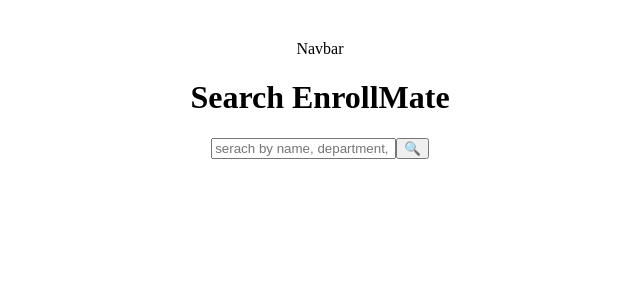
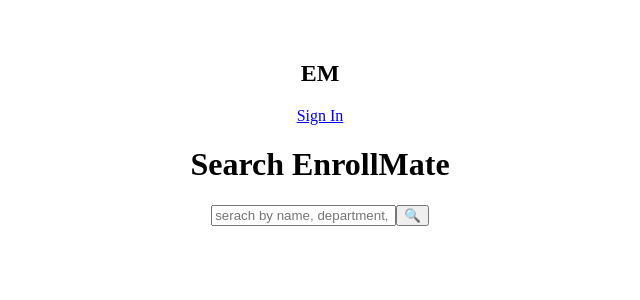
Before and after one commit to Obamg3017/EnrollMate-Front-End, a React (Vite) app: page / in a window 1280 px wide. Shown: the top 300 px of the page, without its empty margins (320-960 px from the left). Built offline with nearby package versions, Linux system fonts and the light colour scheme.

Commit message:
complete navbar without css and handle sign out in app.jsx

```diff
--- a/src/App.jsx
+++ b/src/App.jsx
@@ -17,9 +17,13 @@ import { Footer } from "./components/Footer/Footer.jsx";
 const App = () => {
   const [student, setStudent] = useState(null)
 
+  const handleSignOut = () => {
+    setStudent(null);
+  };
+
   return (
     <div>
-      <Navbar />
+      <Navbar student={student} handleSignOut={handleSignOut} />
       <Routes>
         <Route
           path="/students/register"
--- a/src/components/Navbar/Navbar.jsx
+++ b/src/components/Navbar/Navbar.jsx
@@ -1,5 +1,22 @@
-export const Navbar = () => {
+import React from 'react';
+import { Link } from 'react-router-dom';
+
+export const Navbar = ({ student, handleSignOut }) => {
   return (
-    <div>Navbar</div>
-  )
-}
+    <nav>
+      <div>
+        <h1>EM</h1>
+      </div>
+      <div>
+        {student ? (
+          <>
+            <Link to="/students/dashboard">Student Dashboard</Link>
+            <span onClick={handleSignOut}>Sign Out</span>
+          </>
+        ) : (
+          <Link to="/users/login">Sign In</Link>
+        )}
+      </div>
+    </nav>
+  );
+};
```
